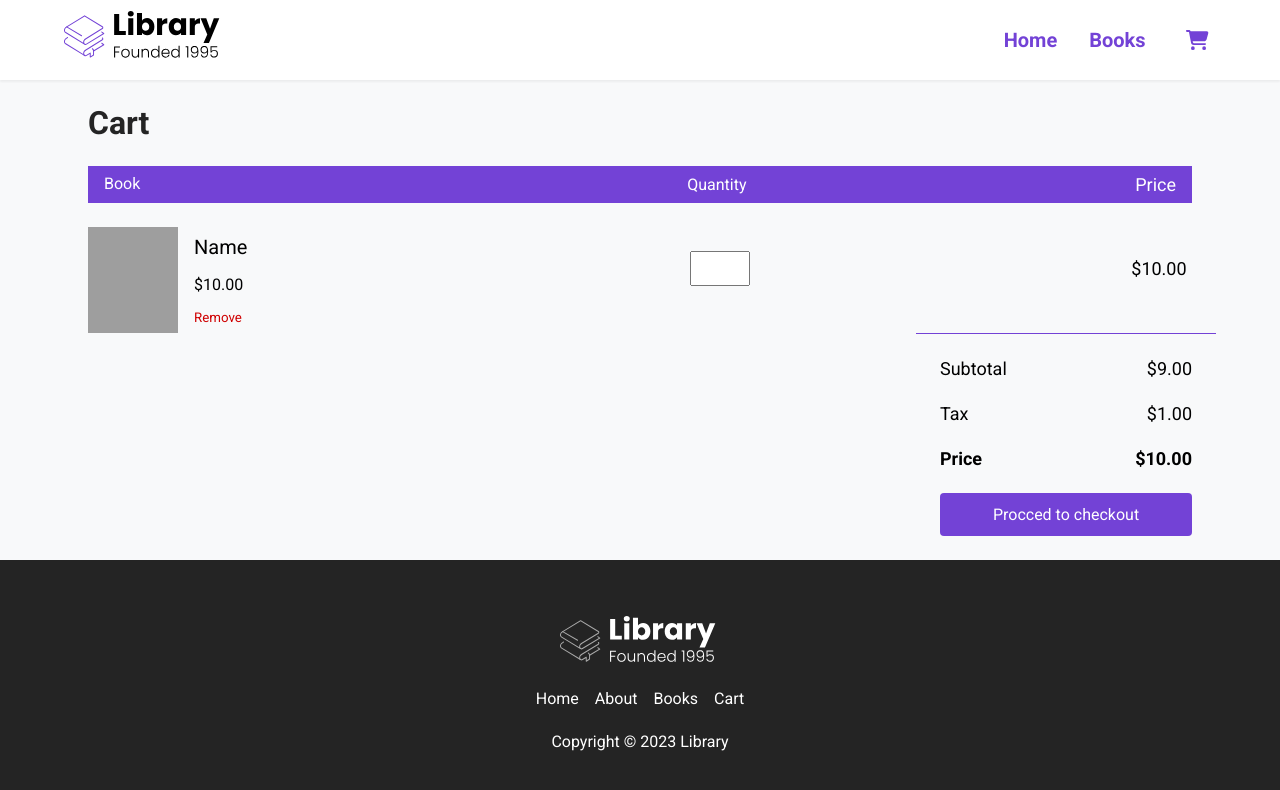
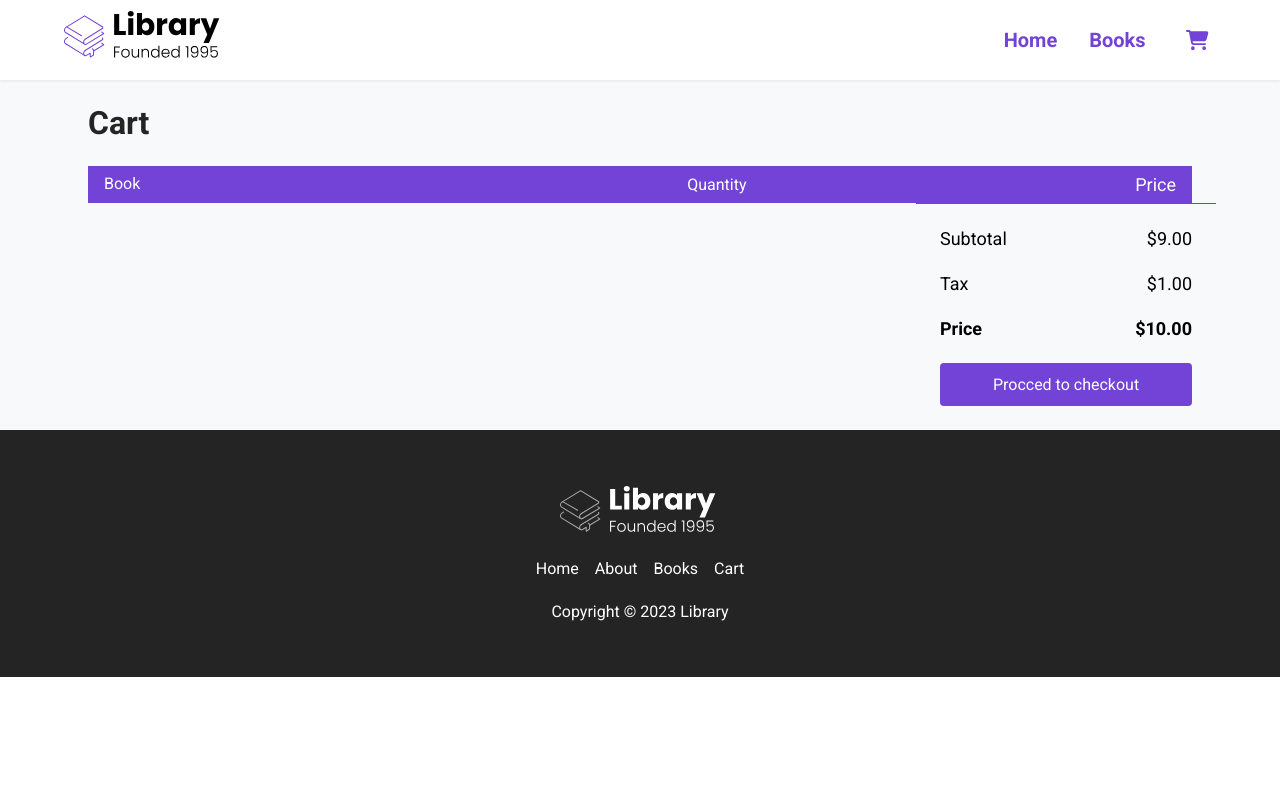
Before and after one commit to PatrikasDapsys/Library-react, a React (Create React App) app: page /cart in a window 1280 px wide. Shown: the top 790 px of the page. Built offline with nearby package versions, Linux system fonts and the light colour scheme; grey boxes are pictures that could not be loaded.

Commit message:
add books to cart/ not fully done

```diff
--- a/src/App.js
+++ b/src/App.js
@@ -6,8 +6,19 @@ import Books from "./pages/Books";
 import { books } from "./data";
 import BooksInfo from "./pages/BooksInfo";
 import Cart from "./pages/Cart";
+import { useEffect, useState } from "react";
 
 function App() {
+  const [cart, setCart] = useState([]);
+
+  function addToCart(book) {
+    setCart([...cart, book])
+  }
+
+  useEffect(() => {
+    console.log(cart);
+  }, [cart]);
+
   return (
     <Router>
       <Nav />
@@ -17,9 +28,9 @@ function App() {
         <Route
           path="/books/:id"
           exact
-          element={<BooksInfo books={books} />}
+          element={<BooksInfo books={books} addToCart={addToCart} cart={cart}/>}
         />
-        <Route path="/cart" exact element={<Cart books={books} />} />
+        <Route path="/cart" exact element={<Cart books={books} cart={cart} />} />
       </Routes>
       <Footer />
     </Router>
--- a/src/pages/BooksInfo.jsx
+++ b/src/pages/BooksInfo.jsx
@@ -1,13 +1,22 @@
 import { FontAwesomeIcon } from "@fortawesome/react-fontawesome";
-import React from "react";
+import React, { useState } from "react";
 import { Link, useParams } from "react-router-dom";
 import Book from "../components/ui/Book";
 import Price from "../components/ui/Price";
 import Rating from "../components/ui/Rating";
 
-const BooksInfo = ({ books }) => {
+const BooksInfo = ({ books, addToCart, cart }) => {
   const { id } = useParams();
   const book = books.find((book) => +book.id === +id);
+
+  function addBookToCart(book) {
+    addToCart(book);
+  }
+
+  function bookExistOnCart() {
+    return cart.find((book) => +book.id === +id);
+  }
+
   return (
     <div id="books__body">
       <main id="books__main">
@@ -48,8 +57,16 @@ const BooksInfo = ({ books }) => {
                     quia accusantium cum inventore et eveniet, quo laborum alias
                     cupiditate similique ratione necessitatibus assumenda!
                   </p>
-                  <button className="btn">Add to cart</button>
                 </div>
+                {bookExistOnCart() ? (
+                  <Link to="/cart">
+                    <button className="btn">Checkout</button>
+                  </Link>
+                ) : (
+                  <button className="btn" onClick={() => addBookToCart(book)}>
+                    Add to cart
+                  </button>
+                )}
               </div>
             </div>
           </div>
--- a/src/pages/Cart.jsx
+++ b/src/pages/Cart.jsx
@@ -1,6 +1,6 @@
 import React from "react";
 
-const Cart = () => {
+const Cart = ({ cart }) => {
   return (
     <div>
       <div id="books__body">
@@ -17,17 +17,20 @@ const Cart = () => {
                   <span className="cart__total--header">Price</span>
                 </div>
                 <div className="cart__body">
+                  {cart.map((book) => {
+                    return (
+                      <>
                       <div className="cart__item">
                       <div className="cart__book">
                         <img
-                        src="https://covers.openlibrary.org/b/id/8091016-L.jpg"
+                          src={book.url}
                           alt=""
                           className="cart__book--img"
                         />
                       </div>
                       <div className="cart__book--info">
-                      <span className="cart__book--title">Name</span>
-                      <span className="cart__book--price">$10.00</span>
+                        <span className="cart__book--title">{book.name}</span>
+                        <span className="cart__book--price">${(book.salePrice || book.originalPrice).toFixed(2)}</span>
                         <button className="cart__book--remove">Remove</button>
                       </div>
                     </div>
@@ -40,6 +43,10 @@ const Cart = () => {
                       />
                     </div>
                     <div className="cart__total">$10.00</div>
+                    </>
+                    )
+                  })}
+
                 </div>
                 <div className="total">
                   <div className="total__item total__subtotal">
@@ -54,11 +61,14 @@ const Cart = () => {
                     <span>Price</span>
                     <span>$10.00</span>
                   </div>
-                    <button className="btn btn__checkout no-cursor"
-                    onClick={() => alert(`Haven't got around to doing this yet`)}>
+                  <button
+                    className="btn btn__checkout no-cursor"
+                    onClick={() =>
+                      alert(`Haven't got around to doing this yet`)
+                    }
+                  >
                     Procced to checkout
                   </button>
-
                 </div>
               </div>
             </div>
```
Lines whose indentation alone changed are shown as unchanged.
